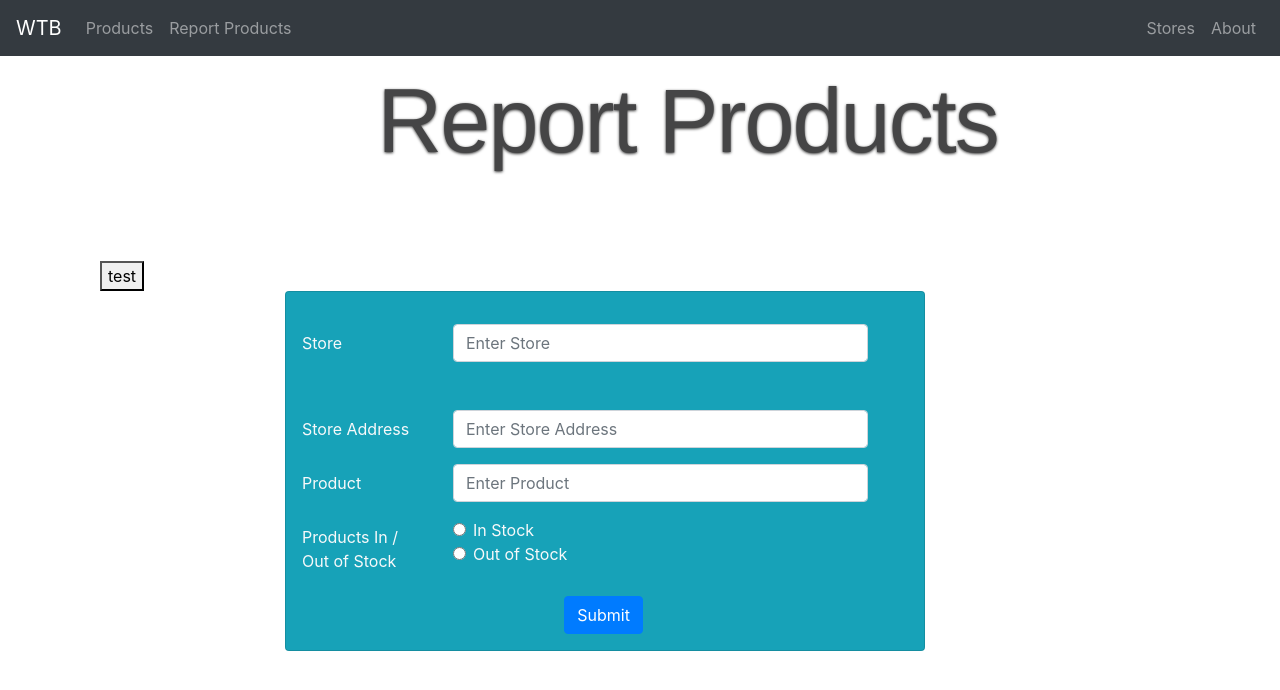
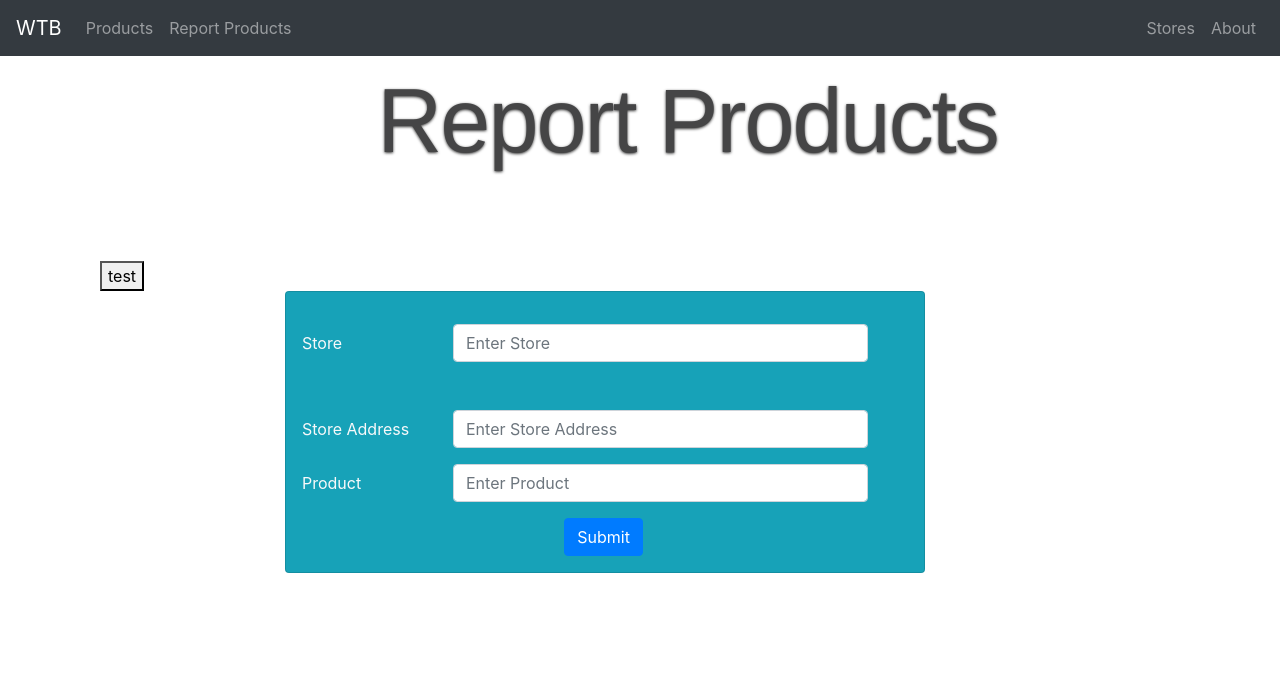
Before and after one commit to JTLaMarre/WheresTheBeef, a React (Create React App) app in the folder client/: page /report in a window 1280 px wide. Shown: the top 690 px of the page. Built offline with nearby package versions, Linux system fonts and the light colour scheme.

Commit message:
removed in/out stock radio buttons

```diff
--- a/client/src/components/ReportForm/ReportForm.js
+++ b/client/src/components/ReportForm/ReportForm.js
@@ -78,28 +78,7 @@ const[product, setProduct]=useState('')
                 <Form.Control type="text" placeholder="Enter Product" value={product} onChange={e=>setProduct(e.target.value)} />
               </Col>
             </Form.Group>
-            <fieldset>
-              <Form.Group as={Row}>
-                <Form.Label as="legend" column sm={3}>
-                 <div style={{marginLeft:'1em'}}>Products In / Out of Stock</div>
-                </Form.Label>
-                <Col sm={8}>
-                  <Form.Check
-                    type="radio"
-                    label="In Stock"
-                    name="formHorizontalRadios"
-                    id="formHorizontalRadios1"
-                  />
-                  <Form.Check
-                    type="radio"
-                    label="Out of Stock"
-                    name="formHorizontalRadios"
-                    id="formHorizontalRadios2"
-                  />
 
-                </Col>
-              </Form.Group>
-            </fieldset>
 
 
             <Form.Group as={Row}>
```
